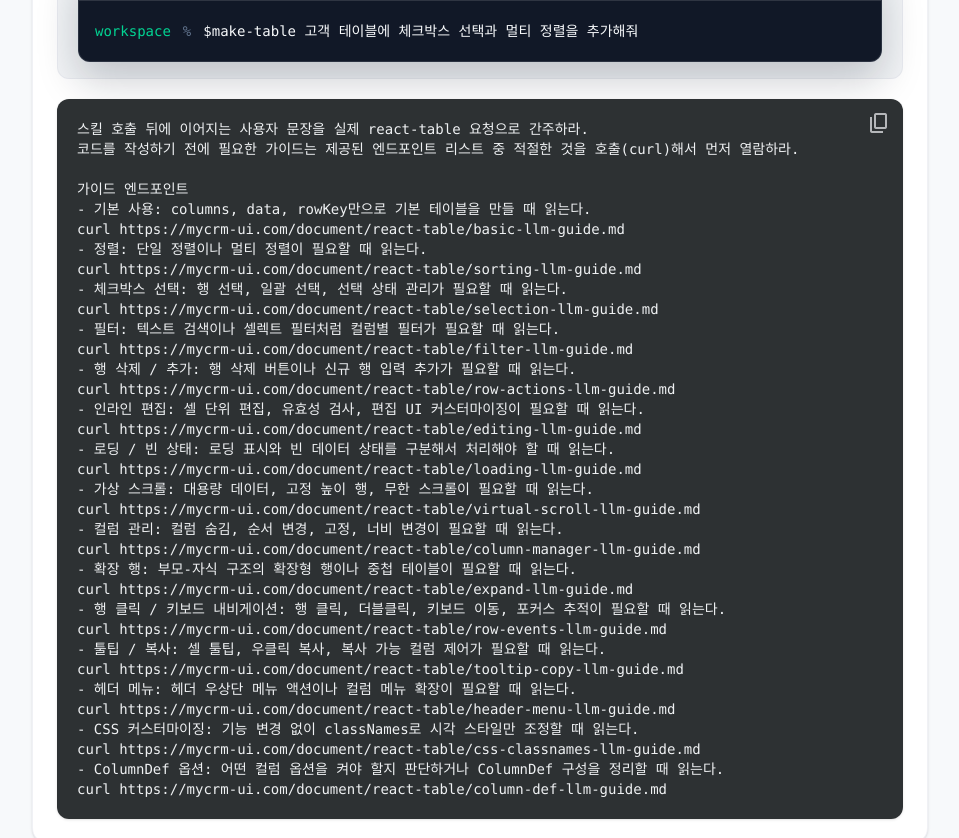
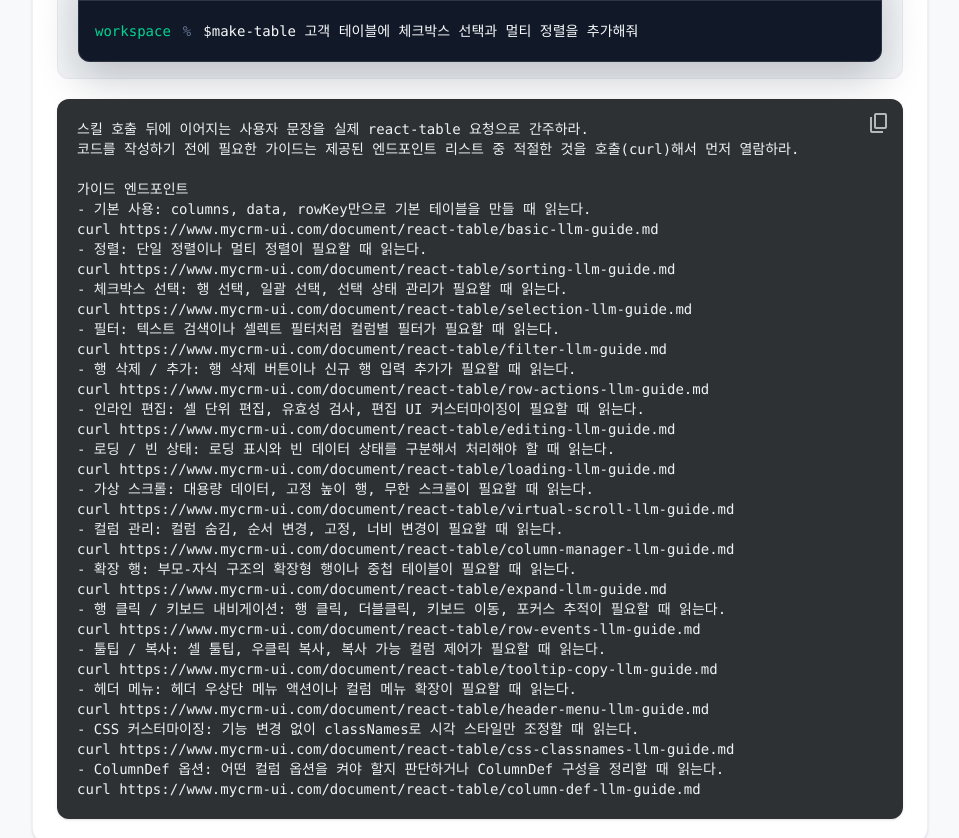
Before and after one commit to kimtaru/mycrm-guide, a Next.js app: page /document/react-table/llm in a window 1280 px wide. Shown: the part 740-1578 px from the top of the page, without its empty margins (288-1247 px from the left). Built offline with nearby package versions, Linux system fonts and the light colour scheme.

Commit message:
Use www domain in llm guide curl samples

```diff
--- a/app/document/react-table/llm/skill-sample.tsx
+++ b/app/document/react-table/llm/skill-sample.tsx
@@ -10,7 +10,7 @@
     const endpointLines = REACT_TABLE_LLM_GUIDE_PARTS
       .map(
         (part) =>
-          `- ${part.titleEn}: ${part.hintEn}\ncurl https://mycrm-ui.com/document/react-table/${part.partSlug}-llm-guide-en.md`,
+          `- ${part.titleEn}: ${part.hintEn}\ncurl https://www.mycrm-ui.com/document/react-table/${part.partSlug}-llm-guide-en.md`,
       )
       .join("\n");
 
@@ -24,7 +24,7 @@
   const endpointLines = REACT_TABLE_LLM_GUIDE_PARTS
     .map(
       (part) =>
-        `- ${part.titleKo}: ${part.hintKo}\ncurl https://mycrm-ui.com/document/react-table/${part.partSlug}-llm-guide.md`,
+        `- ${part.titleKo}: ${part.hintKo}\ncurl https://www.mycrm-ui.com/document/react-table/${part.partSlug}-llm-guide.md`,
     )
     .join("\n");
 
```
